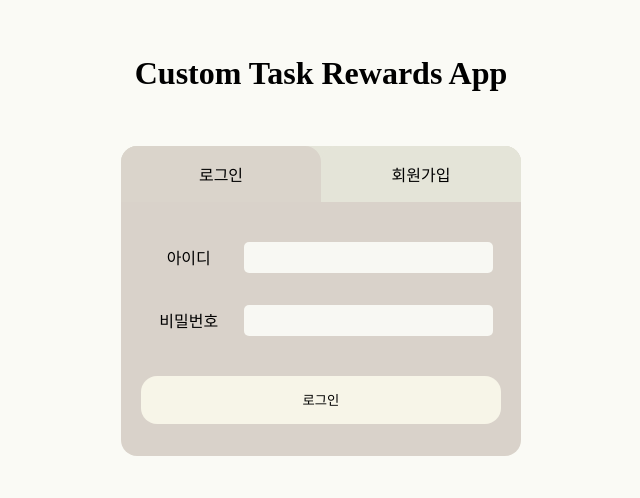
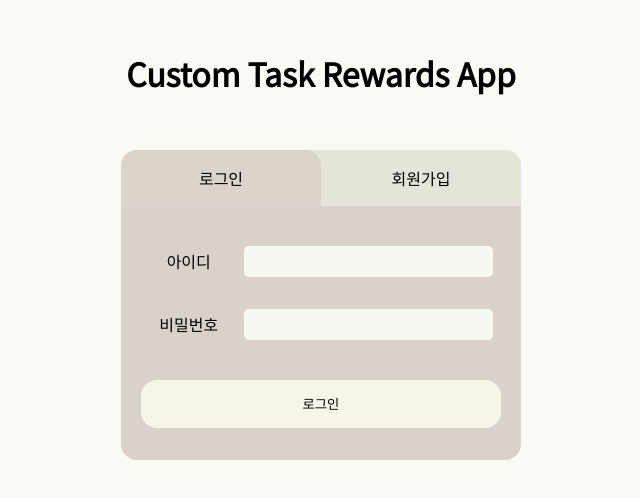
Before and after one commit to Yuna-001/custom-task-rewards-react-ts, a React (Vite) app: page /auth in a window 1280 px wide. Shown: the part 134-632 px from the top of the page, without its empty margins (319-959 px from the left). Built offline with nearby package versions, Linux system fonts and the light colour scheme.

Commit message:
폰트 스타일링 및 미디어 쿼리 기준점 변경

```diff
--- a/src/index.css
+++ b/src/index.css
@@ -1,3 +1,5 @@
+@import url("https://fonts.googleapis.com/css2?family=Noto+Sans+KR&display=swap");
+
 * {
   box-sizing: border-box;
   border-style: none;
@@ -18,15 +20,16 @@
 body {
   background-color: #fafaf5;
   margin: 0;
+  font-family: "Noto Sans KR", sans-serif;
 }
 
-@media (max-width: 1047px) {
+@media (max-width: 1023px) {
   html {
     font-size: 14px;
   }
 }
 
-@media (max-width: 639px) {
+@media (max-width: 767px) {
   html {
     font-size: 12px;
   }
```
